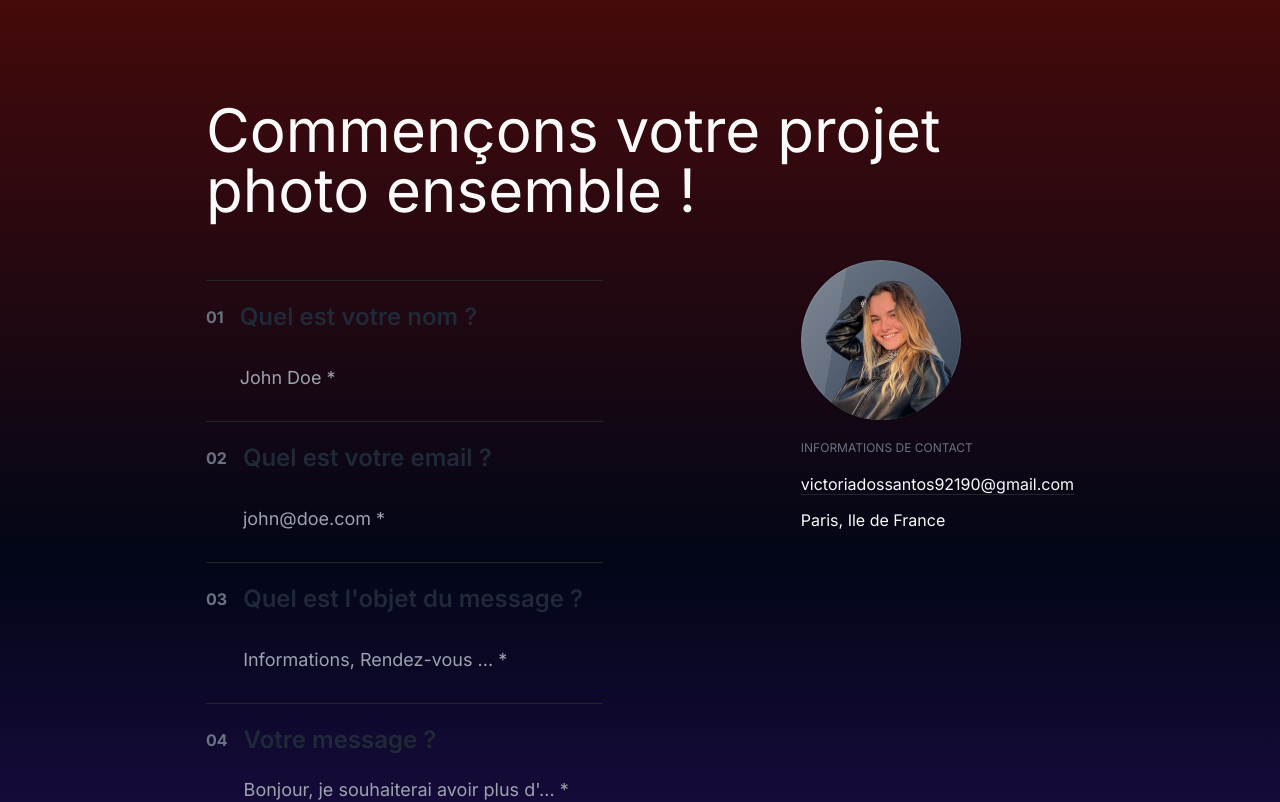
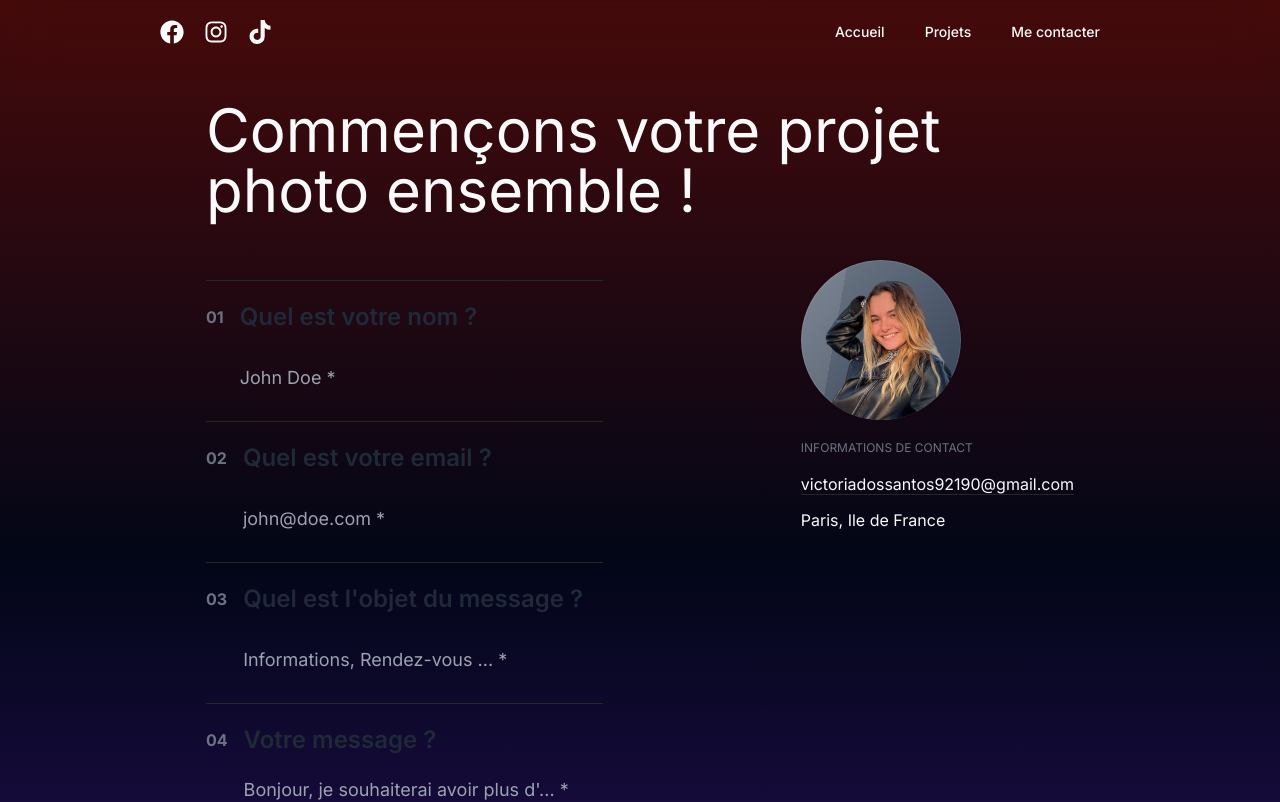
Before and after one commit to Hausk/FinalDoud, a Next.js app: page /contact in a window 1280 px wide. Shown: the top 802 px of the page. Built offline with nearby package versions, Linux system fonts and the light colour scheme.

Commit message:
update navbar contact.

```diff
--- a/src/app/contact/page.tsx
+++ b/src/app/contact/page.tsx
@@ -2,11 +2,13 @@ import { Button } from "@/components/ui/button";
 import { Separator } from "@/components/ui/separator";
 import Link from "next/link";
 import moment from "moment-timezone";
-import { Avatar, AvatarImage } from "@/components/ui/avatar";
 import Image from "next/image";
+import { NavBar } from "@/components/guest/NavBar";
 
 export default function Page() {
     return (
+        <>
+        <NavBar />
         <div className="w-full overflow-hidden flex bg-gradient-to-t from-violet-950 via-slate-950 to-red-950 bg-slate-500">
             <div className="mt-20 p-5 w-full mx-auto lg:mt-30">
                 <h1 className="text-3xl lg:text-6xl mb-10 lg:w-[70%] mx-auto">Commençons votre projet photo ensemble&nbsp;!</h1>
@@ -100,5 +102,6 @@ export default function Page() {
                 </div>
             </div>
         </div>
+        </>
     )
 }
```
